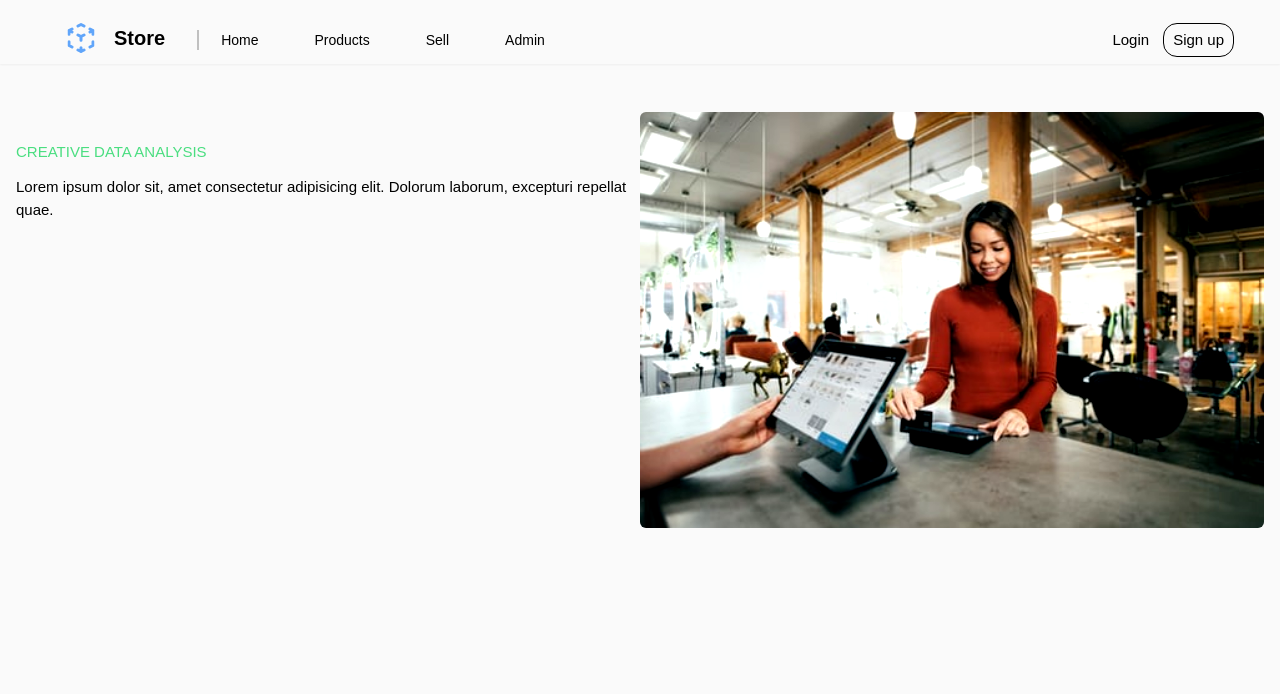
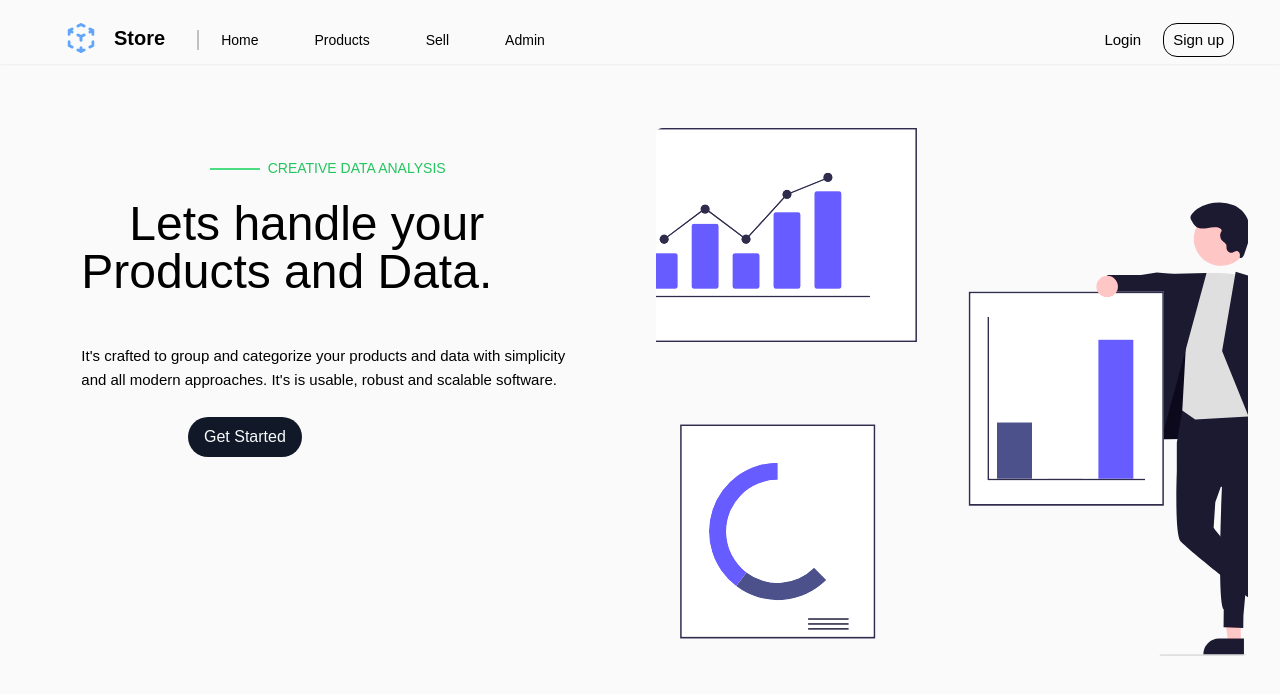
Before and after one commit to Amos-Ditto/Products-Management-and-Visualization, a Vue app in the folder store-vue-ui/: page / in a window 1280 px wide. Shown: the top 694 px of the page. Built offline with nearby package versions, Linux system fonts and the light colour scheme.

Commit message:
ch(UI): splash page

```diff
--- a/store-vue-ui/src/components/Layouts/TheTopBar.vue
+++ b/store-vue-ui/src/components/Layouts/TheTopBar.vue
@@ -14,7 +14,7 @@
              <!-- hover:border-b-2 hover:border-blue-500 hover:duration-300 -->
         </nav>
         <nav class="left flex h-full justify-center items-center gap-2 pt-2">
-            <button class=" p-2">Login</button>
+            <button class="rounded-xl px-2 py-1 mr-2 hover:outline outline-1 hover:outline-offset-1">Login</button>
             <button class=" rounded-xl px-2 py-1 outline outline-1  outline-offset-1 hover:outline-double hover:outline-offset-2">Sign up</button>
         </nav>
     </header>
@@ -81,4 +81,8 @@ a:hover::after {
     transform: translate(0%, 50%);
     background: #c0c0c0;
 }
+button {
+    transition: outline-offset 300ms ease, outline-style 300ms ease, outline-width 300ms ease;
+
+}
 </style>
--- a/store-vue-ui/src/views/HomeView.vue
+++ b/store-vue-ui/src/views/HomeView.vue
@@ -7,13 +7,27 @@ import TheTopBarVue from '@/components/Layouts/TheTopBar.vue';
     <section class="header w-full h-16 bg-red">
       <TheTopBarVue />
     </section>
-    <section class="w-full flex flex-row p-4 mt-8">
-      <div class="left w-1/2 flex flex-col gap-4 mt-8">
-        <h2 class="w-full h-4 text-green-400 flex items-center relative">CREATIVE DATA ANALYSIS</h2>
-        <h3 class=" ">Lorem ipsum dolor sit, amet consectetur adipisicing elit. Dolorum laborum, excepturi repellat quae.</h3>
+    <section class="content w-full flex flex-row p-4 mt-8">
+      <div class="left w-1/2 h-full flex flex-col gap-4 mt-8 p-4">
+        <div class="title h-4 w-full flex justify-center items-center relative gap-2">
+          <div class="illustration w-1/12 relative"></div>
+          <h2 class="text-green-500 text-sm">CREATIVE DATA ANALYSIS</h2>
+        </div>
+        <div class="context mt-2 w-full flex flex-col items-center">
+          <h2 class=" text-3xl w-full indent-12 flex items-center antialiased leading-relaxed md:w-10/12 md:text-4xl xl:text-5xl">
+            Lets handle your Products and Data.
+          </h2>
+          <h3 class=" leading-relaxed antialiased mt-12 w-10/12 text-md">
+            It's crafted to group and categorize your products and data with simplicity and all modern approaches.
+            It's is usable, robust and scalable software.
+          </h3>
+          <div class="buttons mt-4 p-2 w-1/2 flex justify-start">
+            <button class="bg-gray-900 text-slate-50 py-2 px-4 text-base rounded-full">Get Started</button>
+          </div>
+        </div>
       </div>
-      <div class="right w-1/2">
-        <img src="@/assets/retail.jpeg" alt="" class=" rounded-md object-cover w-full contrast-125">
+      <div class="right w-1/2 h-full p-4">
+        <img src="@/assets/img/undraw_all_the_data_re_hh4w.svg" alt="" class=" rounded-md object-cover w-full h-full contrast-125">
       </div>
     </section>
   </main>
@@ -21,4 +35,16 @@ import TheTopBarVue from '@/components/Layouts/TheTopBar.vue';
 
 <style scoped>
 
+.content {
+  height: 74vh;
+}
+.illustration::after {
+  position: absolute;
+  content: '';
+  top: 0%;
+  left: 0%;
+  width: 100%;
+  height: 1.5px;
+  background: rgb(74 222 128);
+}
 </style>
```
Also changed, not shown: store-vue-ui/src/assets/img/undraw_all_the_data_re_hh4w.svg (added).
